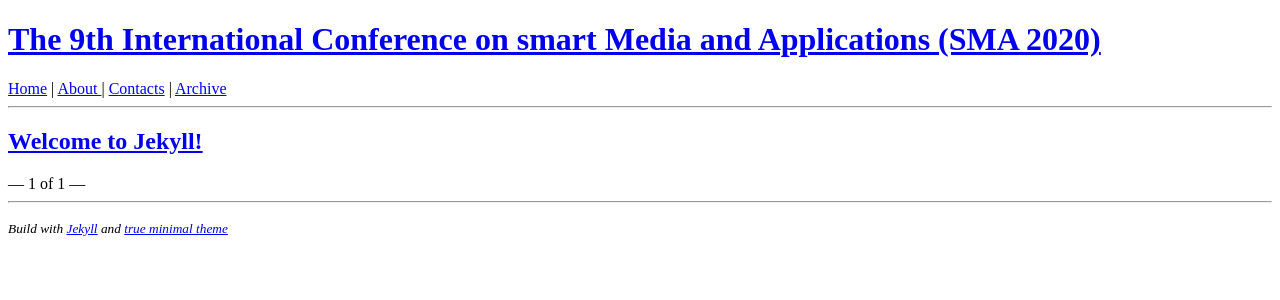
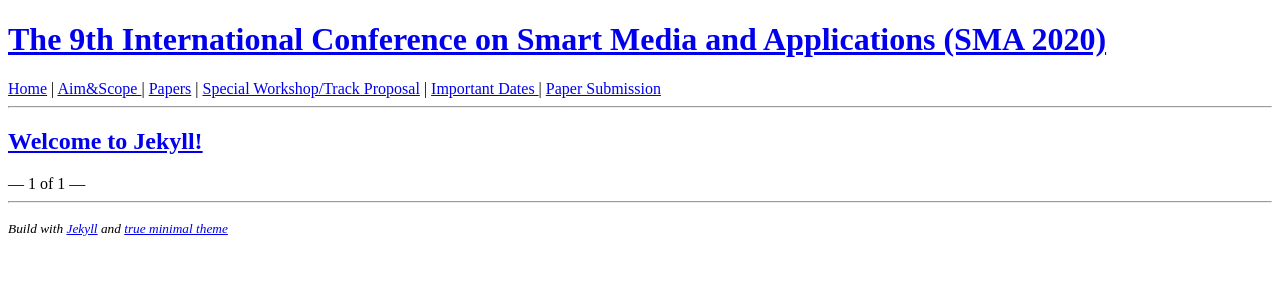
Before and after one commit to icea-conf/sma-2020.github.io, a Jekyll site: the page built from index.html, in a window 1280 px wide. Shown: the top 300 px of the page. Built offline with Jekyll 4.4.1, drawn with Linux system fonts in a browser that asks for light colours; the list of posts is cut into pages by our own code.

Commit message:
Update header.html

```diff
--- a/_includes/header.html
+++ b/_includes/header.html
@@ -1,5 +1,5 @@
 <header>
-    <h1><a href='http://sma-2020.github.io/'>The 9th International Conference on smart Media and Applications (SMA 2020)</a></h1>
+    <h1><a href='http://sma-2020.github.io/'>The 9th International Conference on Smart Media and Applications (SMA 2020)</a></h1>
 </header>
-<a href='http://sma-2020.github.io/'> Home</a> | <a href='http://sma-2020.github.io/about/'>About </a> | <a href='http://sma-2020.github.io/contact/'> Contacts</a> | <a href='http://sma-2020.github.io/archive/'> Archive</a>
+<a href='http://sma-2020.github.io/'> Home</a> | <a href='http://sma-2020.github.io/aim/'>Aim&Scope </a> | <a href='http://sma-2020.github.io/papers/'> Papers</a> | <a href='http://sma-2020.github.io/track/'> Special Workshop/Track Proposal</a> | <a href='http://sma-2020.github.io/date/'>Important Dates </a> | <a href='http://sma-2020.github.io/date/'>Paper Submission </a>
 <hr>
```
